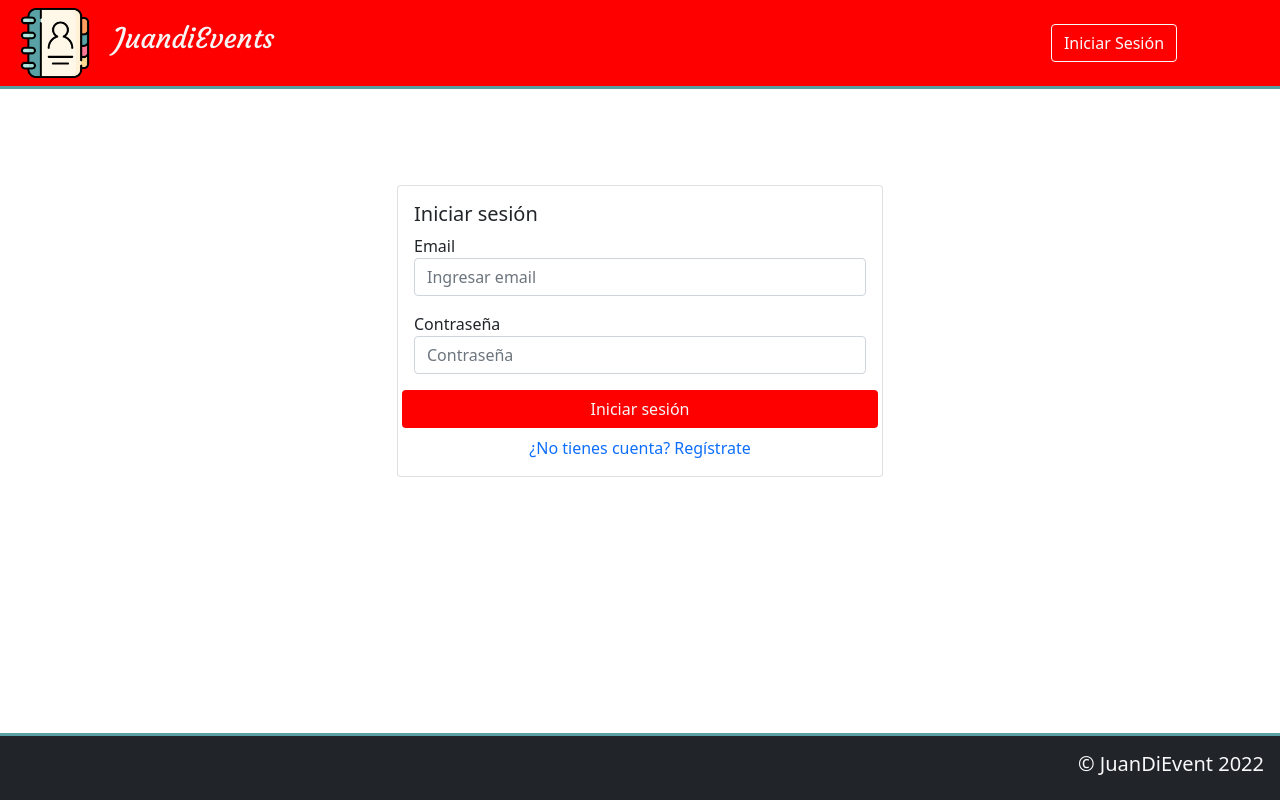
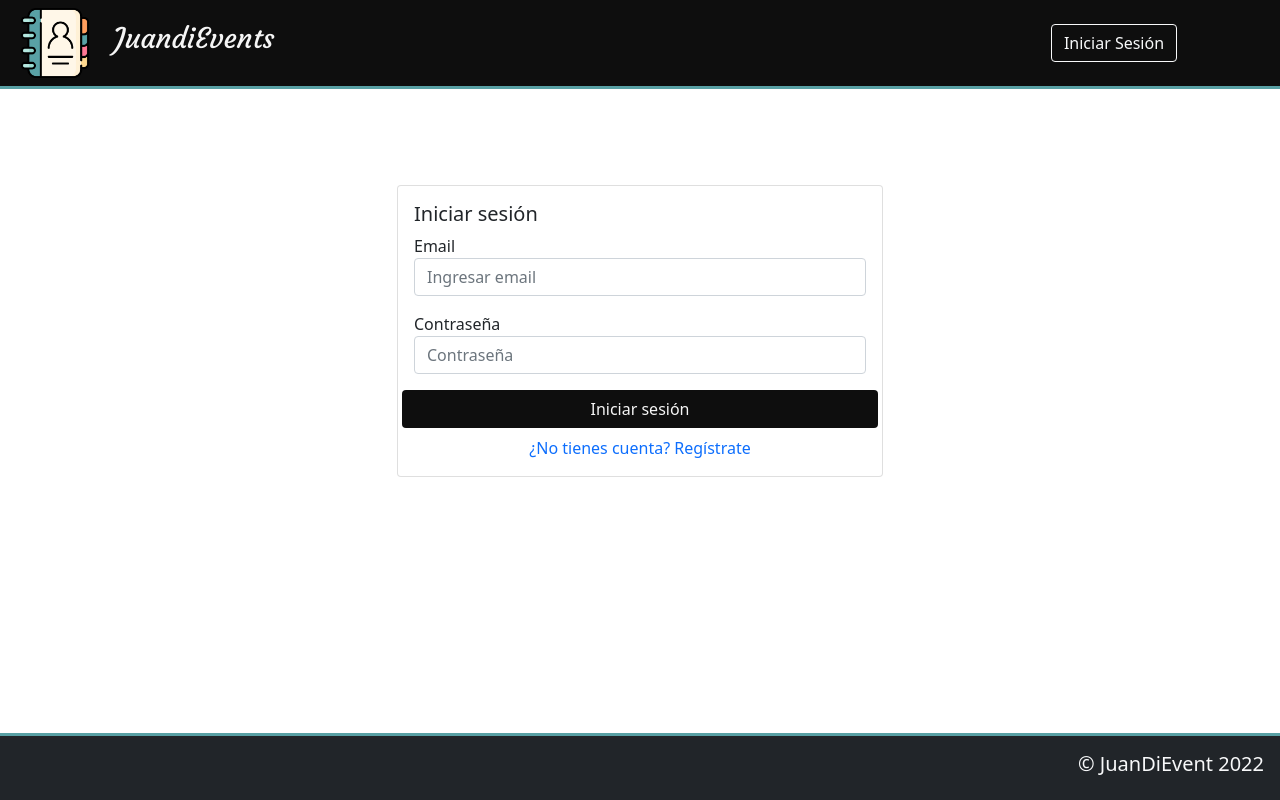
Before and after one commit to juandixdd/php_crud_final_eventos, a PHP site: page /index.php in a window 1280 px wide. Run offline with PHP 8.4, Linux system fonts and the light colour scheme; some libraries are stand-ins or nearby versions.

Commit message:
Se arreglan colores

```diff
--- a/assets/styles/style.css
+++ b/assets/styles/style.css
@@ -1,5 +1,5 @@
 :root {
-  --color-primary: #ff0000;
+  --color-primary: #0e0e0e;
   --color-secundary: #58a0a4;
   --color-light: #f5f5f5;
   --color-dark: #0e0e0e;
```
